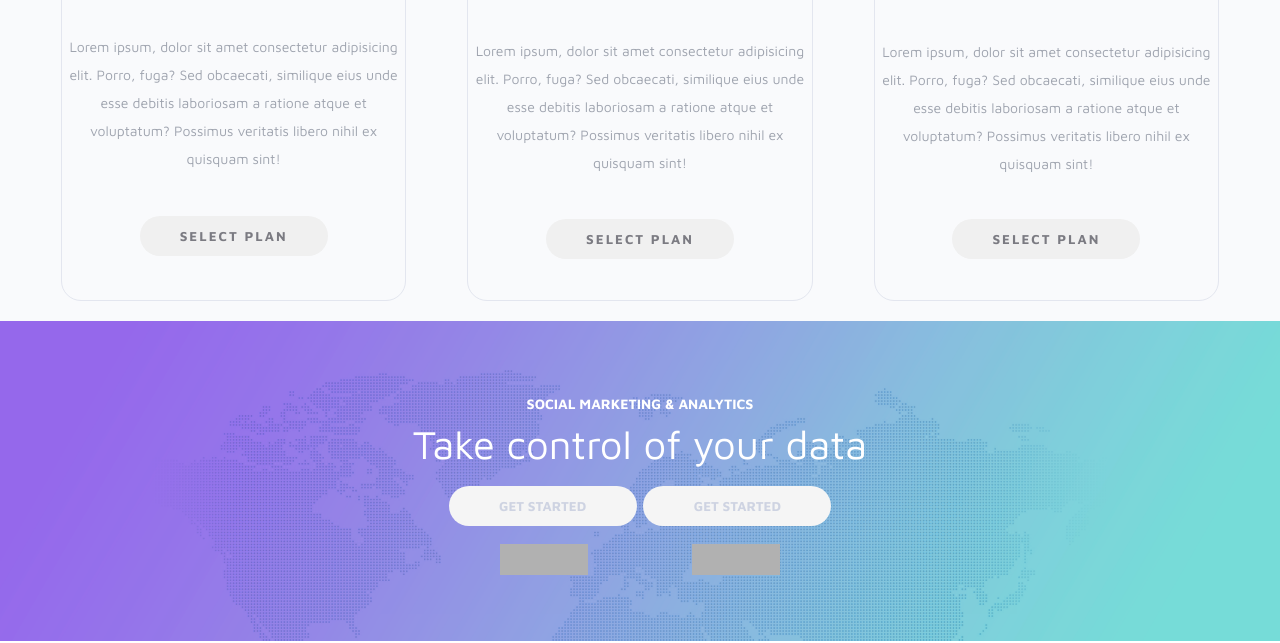
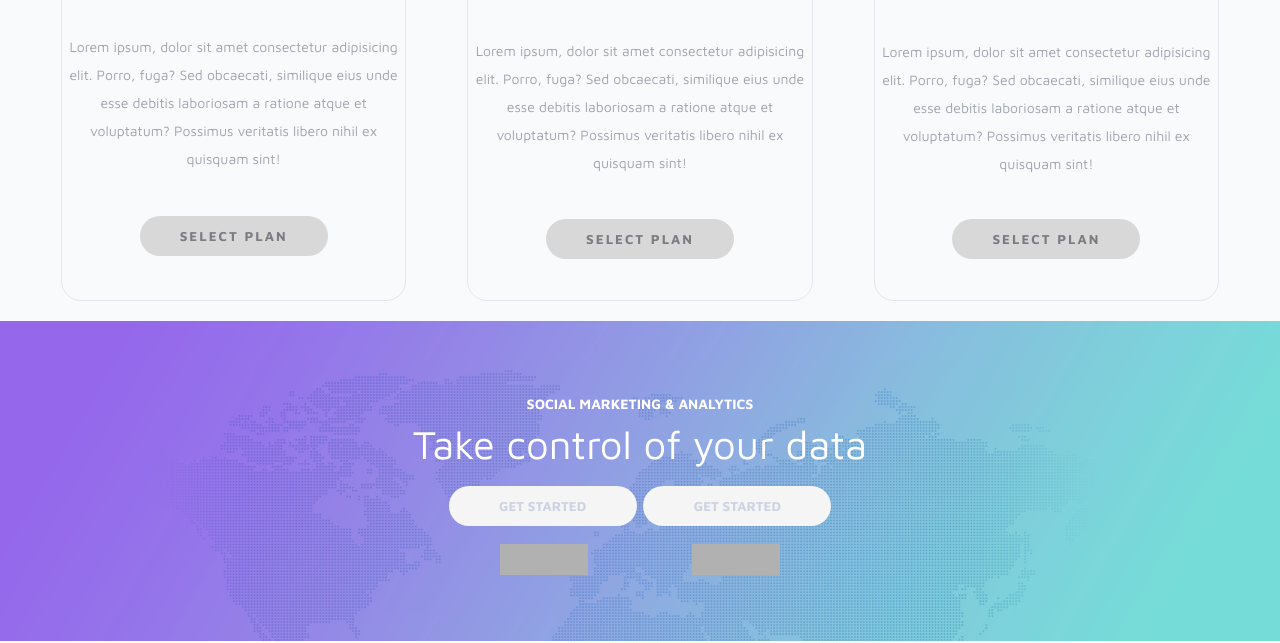
Before and after one commit to greg-front-end/pricingTable.io, a plain HTML site: page index.html in a window 1280 px wide. Shown: the part 1419-2062 px from the top of the page. Drawn offline with nearby package versions, Linux system fonts and the light colour scheme; grey boxes are pictures that could not be loaded.

Commit message:
Update style.css

```diff
--- a/css/style.css
+++ b/css/style.css
@@ -238,7 +238,7 @@ li:last-child {
   z-index: 61;
   text-transform: uppercase;
   color: #7b7b82;
-  background-color: #F0F0F0;
+  background-color: #D8D8D8;
   transition: 0.8s;
   font-weight: 700;
   letter-spacing: 2px;
```
